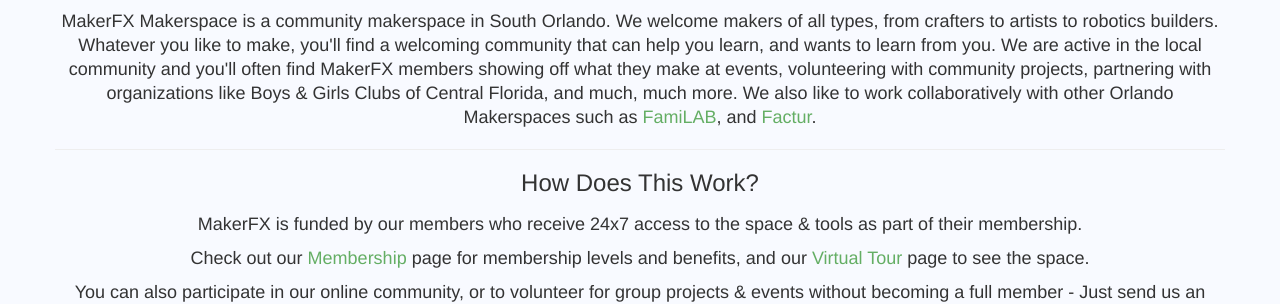
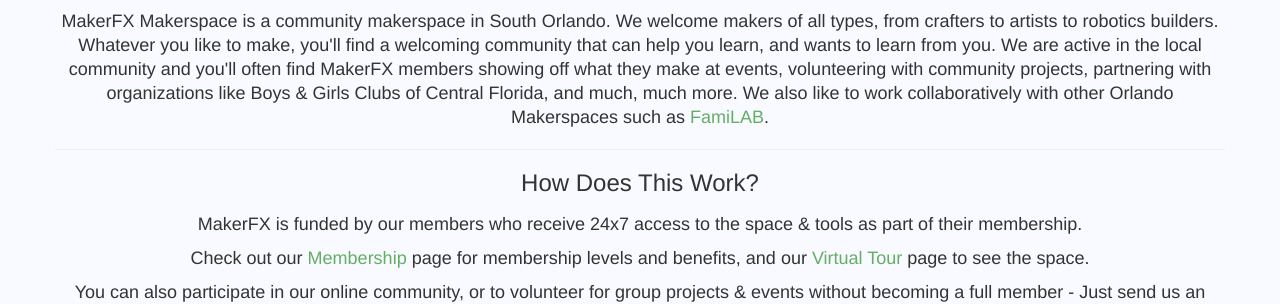
Before and after one commit to makerfx/makerfx.org, a Jekyll site: the page built from index.md, in a window 1280 px wide. Shown: the part 663-967 px from the top of the page. Built offline with Jekyll 4.4.1, drawn with Linux system fonts in a browser that asks for light colours.

Commit message:
remove reference to factur

```diff
--- a/_layouts/home_style.html
+++ b/_layouts/home_style.html
@@ -102,7 +102,7 @@
                         Whatever you like to make, you'll find a welcoming community that can help you learn, and wants to learn from you.
                         We are active in the local community and you'll often find MakerFX members showing off what they make at events, volunteering
                         with community projects, partnering with organizations like Boys & Girls Clubs of Central Florida, and much, much more. We also like to work
-                        collaboratively with other Orlando Makerspaces such as <a href="https://www.familab.org">FamiLAB</a>, and <a href="https://www.factur.org">Factur</a>.
+                        collaboratively with other Orlando Makerspaces such as <a href="https://www.familab.org">FamiLAB</a>.
                         </p>
                     <hr>
 
```
